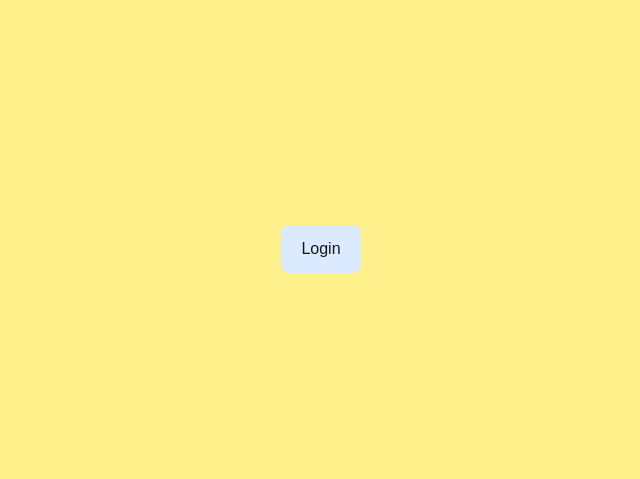
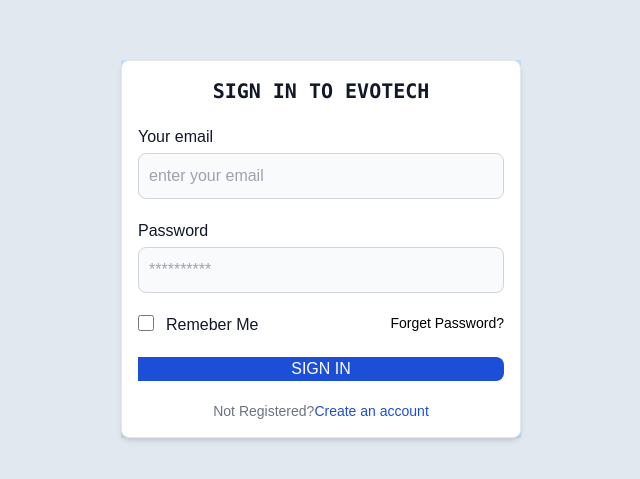
Before and after one commit to Harshani87/my-app, a Next.js app: page /login in a window 1280 px wide. Shown: the part 151-630 px from the top of the page, without its empty margins (319-959 px from the left). Built offline with nearby package versions, Linux system fonts and the light colour scheme.

Commit message:
Create Login page

```diff
--- a/app/layout.js
+++ b/app/layout.js
@@ -19,9 +19,9 @@
 
 export default function RootLayout({ children }) {
   return (
-    <html lang="en">
+    <html lang="en" className="light">
       <body
-        className={`${geistSans.variable} ${geistMono.variable} antialiased`}
+        className={`${geistSans.variable} ${geistMono.variable} antialiased bg-slate-200`}
       >
         {children}
       </body>
--- /dev/null
+++ b/app/login/login-form.jsx
@@ -0,0 +1,101 @@
+"use client";
+
+import { useState } from "react";
+
+// client component for CSR
+export default function LoginForm({title}) {
+  const [email, setEmaill] = useState("");
+  const [password, setpassword] =useState("");
+  const handlesubmit = (e)=>{
+    e.preventDefault();
+console.log ("Form Data:",{email:email,password:password});
+  }
+  return (
+    <div className="w-[400px] mx-auto bg-blue-200">
+    <div className="bg-white shadow-md border border-gray-200 rounded-lg p-4">
+      <form action="#" onSubmit={handlesubmit}     className="space-y-5">
+        {/*title*/}
+        <h3 className="text-center text-xl font-semibold text-gray-900 font-mono">
+          {title}
+        </h3>
+        {/*email*/}
+        <div>
+          <label
+            htmlFor="email"
+            className="text-3m font-medium text-gray-900 block mb-1"
+          >
+            Your email
+          </label>
+          <input
+            type="email"
+            name="email"
+            id="email"
+            value={email}
+            onChange={(e) => setEmaill(e.target.value)}
+            placeholder="enter your email"
+            className="bg-gray-50 border border-gray-300 rounded-lg text-gray-900 focus:ring-2 focus:ring-offset-2 to-blue-800 focus:border-blue-900 block w-full p-2.5"
+          />
+        </div>
+        {/*password*/}
+        <div>
+          <label
+            htmlFor="password"
+            className="text-4m font-medium text-gray-900 block mb-1"
+          >
+            Password
+          </label>
+          <input
+            type="password"
+            name="Password"
+            id="Password"
+            value={password}
+            onChange={(e)=>setpassword(e.target.value)}
+            placeholder="**********"
+            className="bg-gray-50  border border-gray-300 rounded-lg text-gray-900 focus:ring-2 focus:ring-offset-2 to-blue-800 focus block w-full p-2.5"
+          />
+        </div>
+        {/* remember me */}
+        <div className="flex justify-between">
+          <div className="flex flex-row">
+            <div className="flex items-center h-5">
+              <input
+                id="Remember"
+                type="checkbox"
+                className="bg-gray-50 border border-gray-300 focus:ring 3 focus:ring-blue-300 h-4 w-4 round"
+              />
+            </div>
+            <div className="text-mediam ml-3">
+              <label
+                htmlFor="Remenber"
+                className="font-medium text-gray-900"
+              >
+                Remeber Me
+              </label>
+            </div>
+          </div>
+          <a
+            href="/forget-password"
+            className="text-sm to-blue-900 hover:underline ml-auto"
+          >
+            Forget Password?
+          </a>
+        </div>
+        {/* submit button */}
+        <button
+          type="submit"
+          className="w-full text-white bg-blue-700 hover:bg-blue-800 focus:rign-4 focus:rign-blue-300 rounded-r-lg font-medium px-5"
+        >
+          SIGN IN
+        </button>
+
+        <div className=" flex justify-center text-sm font-medium text-gray-500 space-x-2">
+          Not Registered? {""}
+          <a href="/register" className="text-blue-700 hover:underline">
+            Create an account
+          </a>
+        </div>
+      </form>
+    </div>
+  </div>
+  )
+}
--- a/app/login/page.jsx
+++ b/app/login/page.jsx
@@ -1,10 +1,9 @@
-import React from 'react'
+import LoginForm from "./login-form";
+// server component for SSR
 export default function LoginPage() {
   return (
-    <div className="flex flex-col justify-center items-center w-full min-h-screen bg-yellow-200 text-center">
-      <div className='bg-blue-100 px-5 py-3 rounded-lg'>Login</div>
-
-
-      </div>
-  )
+    <div className="flex flex-col justify-center items-center min-h-screen text-black">
+      <LoginForm title="SIGN IN TO EVOTECH" />
+    </div>
+  );
 }
--- a/tailwind.config.js
+++ b/tailwind.config.js
@@ -1,5 +1,6 @@
 /** @type {import('tailwindcss').Config} */
 module.exports = {
+  darkMode:"class",
   content: [
     "./pages/**/*.{js,ts,jsx,tsx,mdx}",
     "./components/**/*.{js,ts,jsx,tsx,mdx}",
```
